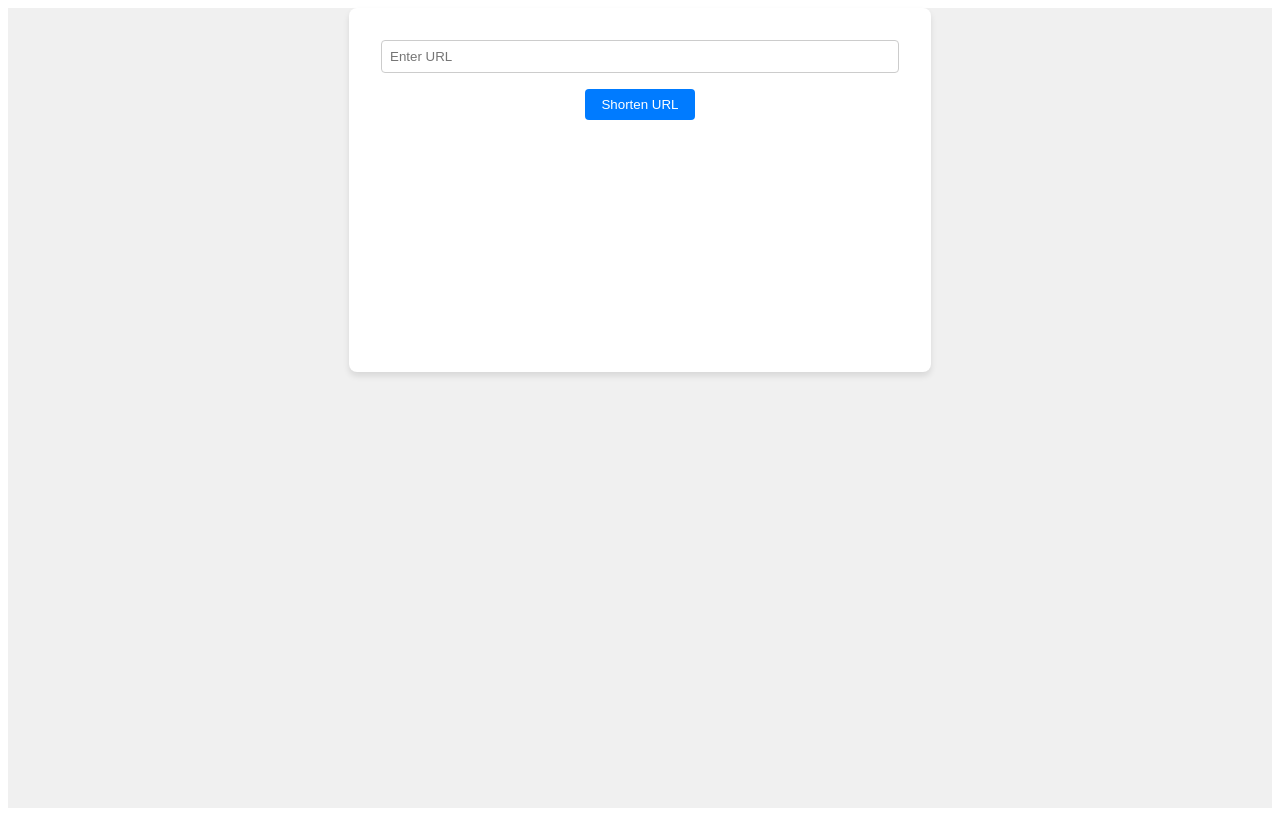
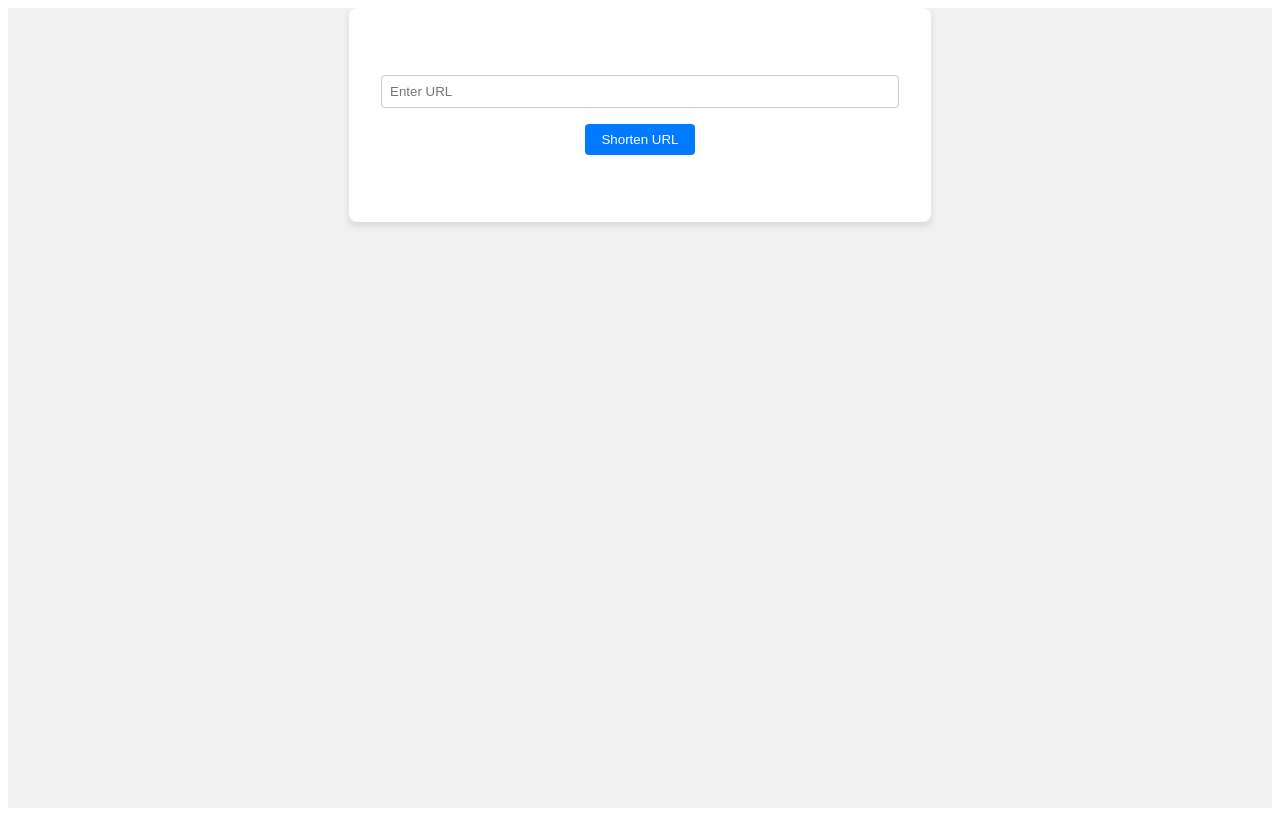
Before and after one commit to ychandana3/urlshortener, a React (Create React App) app in the folder views/: page / in a window 1280 px wide. Built offline with nearby package versions, Linux system fonts and the light colour scheme.

Commit message:
modularize styled components into separate folder
Created a new 'styled-components' folder\n\nSeparated styled components based on their functionality\n\nImproved code organization and maintainability

```diff
--- a/views/src/App.js
+++ b/views/src/App.js
@@ -2,25 +2,7 @@
 import { createBrowserRouter, NavLink } from "react-router-dom";
 import ShortUrl from "./ShortUrl";
 import styled from 'styled-components';
-
-const AppContainer = styled.div`
-  display: flex;
-  justify-content: center;
-
-  height: 100vh;
-  background-color: #f0f0f0;
-`;
-
-const FormContainer = styled.div`
-  display: flex;
-  flex-direction: column;
-  align-items: center;
-  background: #fff;
-  padding: 2rem;
-  border-radius: 8px;
-  height: 300px;
-  box-shadow: 0 4px 6px rgba(0, 0, 0, 0.1);
-`;
+import MainContainer,{StyledContainer} from "./Styled-components/Containers";
 
 const StyledInput = styled.input`
   padding: 0.5rem;
@@ -47,12 +29,12 @@ const StyledButton = styled.button`
 
 export function App() {
   return (
-    <AppContainer>
-      <FormContainer>
+    <MainContainer>
+      <StyledContainer>
         <StyledInput placeholder="Enter URL" />
         <StyledButton>Shorten URL</StyledButton>
-      </FormContainer>
-    </AppContainer>
+      </StyledContainer>
+    </MainContainer>
   );
 }
 
--- /dev/null
+++ b/views/src/Styled-components/Containers.js
@@ -0,0 +1,20 @@
+import styled from "styled-components";
+
+const MainContainer = styled.div`
+  display: flex;
+  justify-content: center;
+  height: 100vh;
+  background-color: #f0f0f0;
+`;
+
+export const StyledContainer = styled(MainContainer)`
+  flex-direction: column;
+  align-items: center;
+  background: #fff;
+  padding: 2rem;
+  border-radius: 8px;
+  height: 150px;
+  box-shadow: 0 4px 6px rgba(0, 0, 0, 0.1);
+`;
+
+export default MainContainer;
```
Also changed, not shown: views/src/Styled-components/Buttons.js (added).
